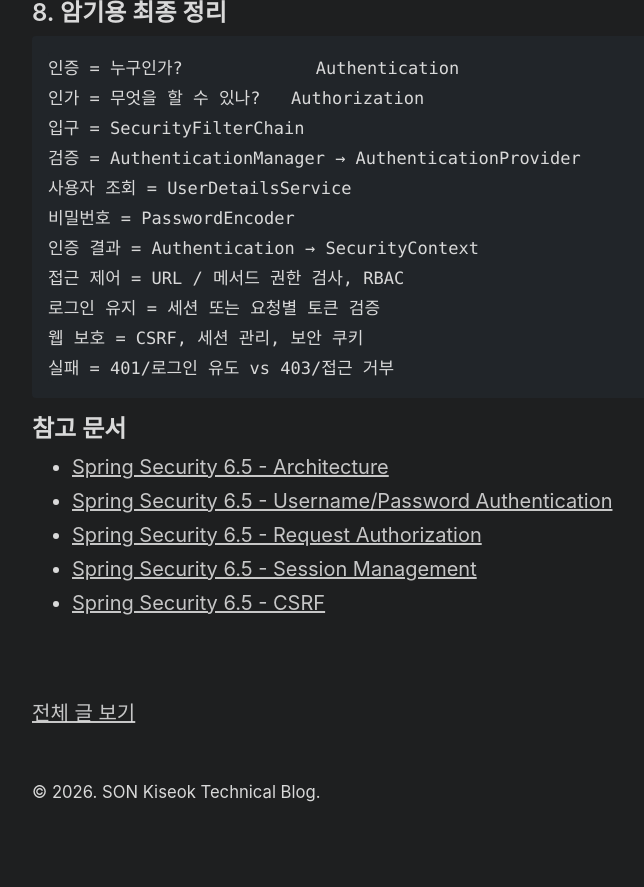
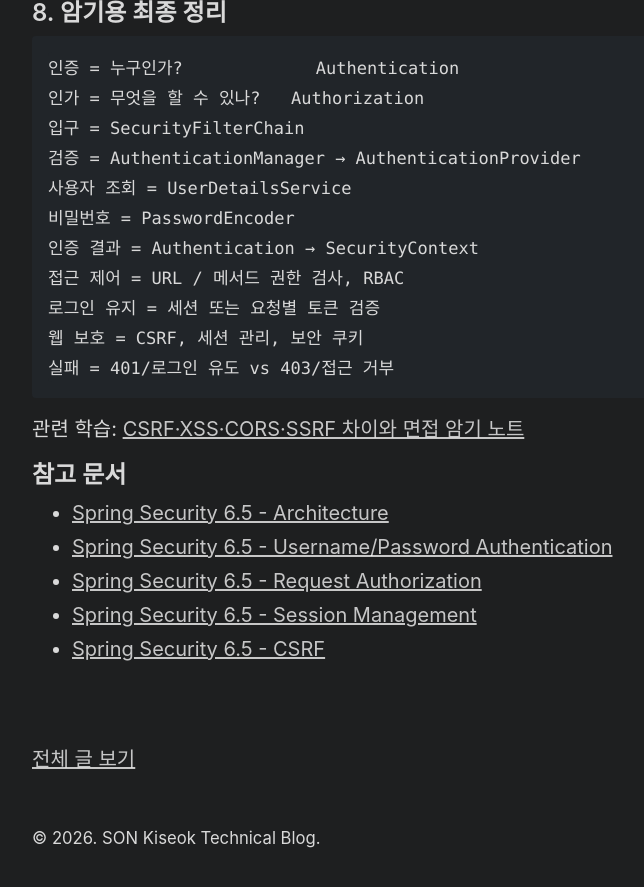
Before and after one commit to son1004007/son1004007.github.io, a Jekyll site: the page built from _posts/2026-10-09-spring-security-authentication-authorization-interview-guide.md, in a window 1280 px wide and 900 px high, scrolled down 7245 px. Shown: the top 887 px of the window, without its empty margins (272-916 px from the left). Built offline with Jekyll 4.4.1, drawn with Linux system fonts in a browser that asks for light colours; before the commit the page ends 8099 px from its top, so only the background shows below that.

Commit message:
docs: link Spring Security guide to web security comparisons

````diff
--- a/_posts/2026-10-09-spring-security-authentication-authorization-interview-guide.md
+++ b/_posts/2026-10-09-spring-security-authentication-authorization-interview-guide.md
@@ -199,6 +199,8 @@
 실패 = 401/로그인 유도 vs 403/접근 거부
 ```
 
+관련 학습: [CSRF·XSS·CORS·SSRF 차이와 면접 암기 노트]({{ '/web-security-csrf-xss-cors-ssrf/' | relative_url }})
+
 ## 참고 문서
 
 - [Spring Security 6.5 - Architecture](https://docs.spring.io/spring-security/reference/6.5/servlet/architecture.html)
````
